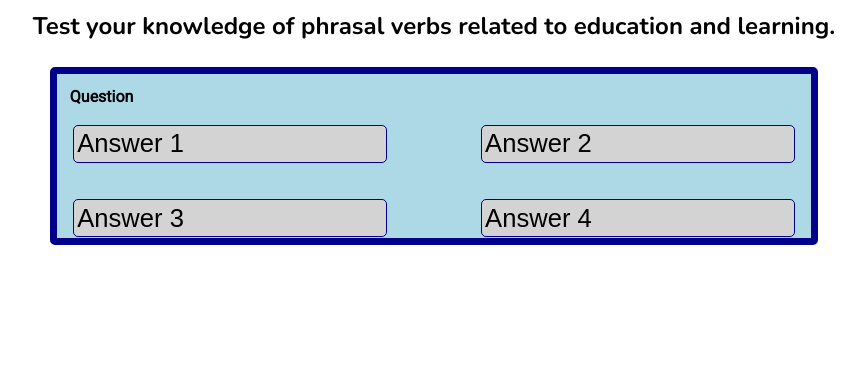
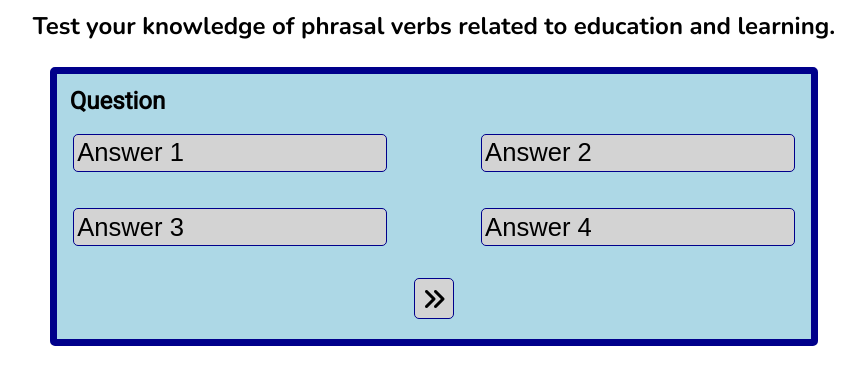
Before and after one commit to HPCarey/Phrasal-verbs-quiz, a plain HTML site: page index.html in a window 1280 px wide. Shown: the part 91-476 px from the top of the page, without its empty margins (206-1071 px from the left). Drawn offline with nearby package versions, Linux system fonts and the light colour scheme.

Commit message:
style: add next button and styles to quiz container

```diff
--- a/assets/css/style.css
+++ b/assets/css/style.css
@@ -89,11 +89,26 @@ button {
     margin: 2% auto;
     padding: 1%;
 }
+
+.question {
+    font-size: 150%;
+}
 .answer-buttons {
     display: grid;
     grid-template-columns: repeat(2, auto);
     gap: 12%;
 
+}
+/*styles for the div containing the next button*/
+.next-btn {
+    display: flex;
+    justify-content: center;
+    width: 100%;
+}
+
+/*styles for the next button*/
+.next-button {
+    font-size: 150%;
 }
 
 .hide {
--- a/index.html
+++ b/index.html
@@ -50,12 +50,15 @@
     </section>
     <section class="quiz-container">
     <div id="quiz-game-area" class="quiz-game-area">
-        <div id="question">Question</div>
+        <div class="question" id="question">Question</div>
         <div id="answer-buttons" class="answer-buttons">
             <button>Answer 1</button>
             <button>Answer 2</button>
             <button>Answer 3</button>
             <button>Answer 4</button>
+        </div>
+        <div class="next-btn" id="next-btn">
+            <button aria-label="Next question" class="btn next-button" id="next-button"><i class="fa-solid fa-angles-right"></i></button>
         </div>
     </section>
     <!--Font awesome kit-->
```
